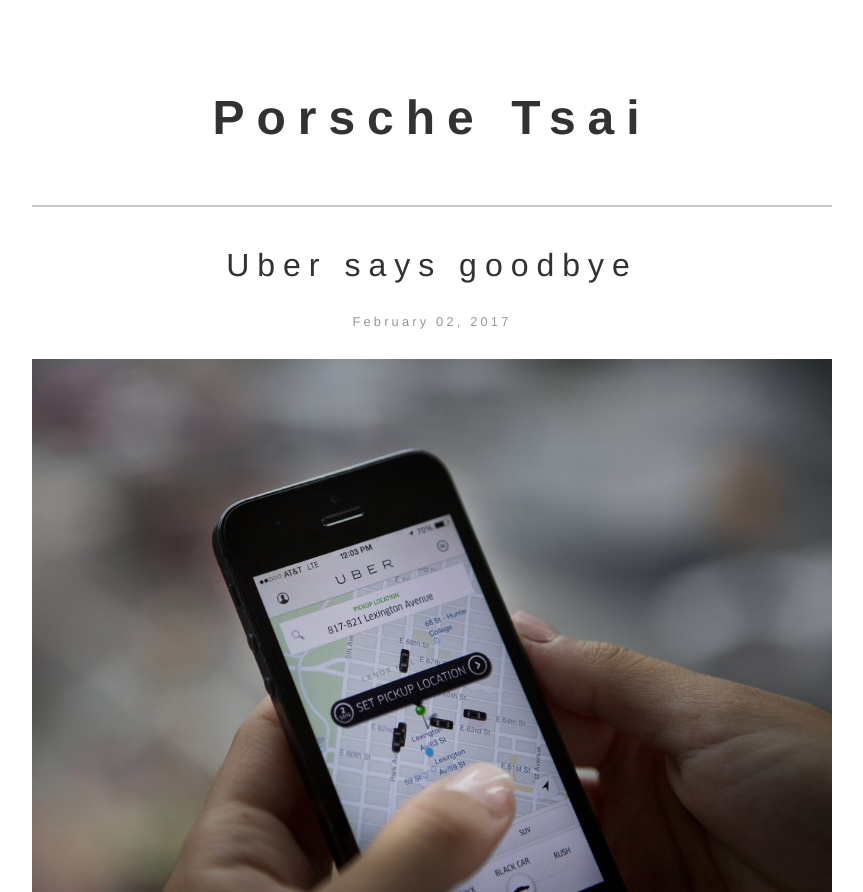
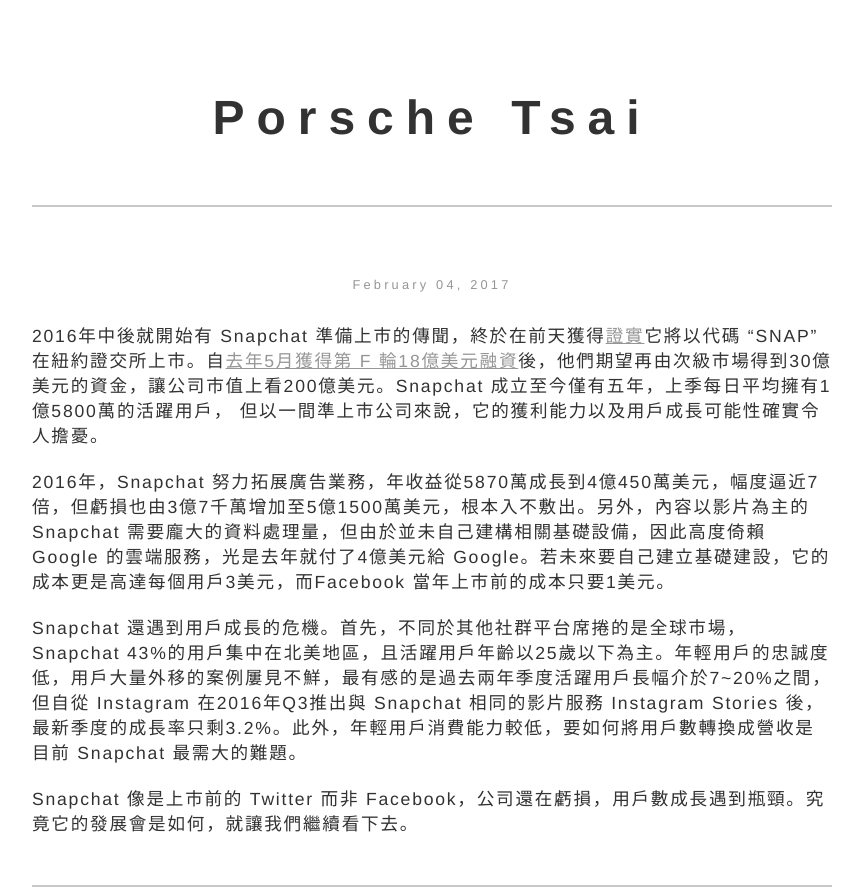
Before and after one commit to pohsuan1018/pohsuan1018.github.io, a plain HTML site: page index.html in a window 1280 px wide. Shown: the top 892 px of the page, without its empty margins (208-1071 px from the left). Drawn offline with nearby package versions, Linux system fonts and the light colour scheme.

Commit message:
article 003

```diff
--- a/index.html
+++ b/index.html
@@ -22,6 +22,14 @@
 			</div>
 
 			<div id="pageWrapper">
+				<div class="article">
+					<h2></h2>
+					<h3>February 04, 2017</h3>
+					<p>2016年中後就開始有 Snapchat 準備上市的傳聞，終於在前天獲得<a href=“https://www.sec.gov/Archives/edgar/data/1564408/000119312517029199/d270216ds1.htm”>證實</a>它將以代碼 “SNAP” 在紐約證交所上市。自<a href=“https://techcrunch.com/2016/05/26/snapchat-series-f/“>去年5月獲得第 F 輪18億美元融資</a>後，他們期望再由次級市場得到30億美元的資金，讓公司市值上看200億美元。Snapchat 成立至今僅有五年，上季每日平均擁有1億5800萬的活躍用戶， 但以一間準上市公司來說，它的獲利能力以及用戶成長可能性確實令人擔憂。<br><br>
+					2016年，Snapchat 努力拓展廣告業務，年收益從5870萬成長到4億450萬美元，幅度逼近7倍，但虧損也由3億7千萬增加至5億1500萬美元，根本入不敷出。另外，內容以影片為主的 Snapchat 需要龐大的資料處理量，但由於並未自己建構相關基礎設備，因此高度倚賴 Google 的雲端服務，光是去年就付了4億美元給 Google。若未來要自己建立基礎建設，它的成本更是高達每個用戶3美元，而Facebook 當年上市前的成本只要1美元。<br><br>
+					Snapchat 還遇到用戶成長的危機。首先，不同於其他社群平台席捲的是全球市場，Snapchat 43%的用戶集中在北美地區，且活躍用戶年齡以25歲以下為主。年輕用戶的忠誠度低，用戶大量外移的案例屢見不鮮，最有感的是過去兩年季度活躍用戶長幅介於7~20%之間，但自從 Instagram 在2016年Q3推出與 Snapchat 相同的影片服務 Instagram Stories 後，最新季度的成長率只剩3.2%。此外，年輕用戶消費能力較低，要如何將用戶數轉換成營收是目前 Snapchat 最需大的難題。<br><br>
+					Snapchat 像是上市前的 Twitter 而非 Facebook，公司還在虧損，用戶數成長遇到瓶頸。究竟它的發展會是如何，就讓我們繼續看下去。</p>
+				</div>
 				<div class="article">
 					<h2>Uber says goodbye</h2>
 					<h3>February 02, 2017</h3>
```
